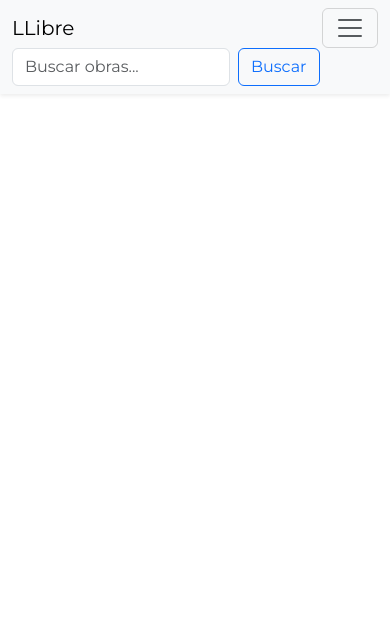
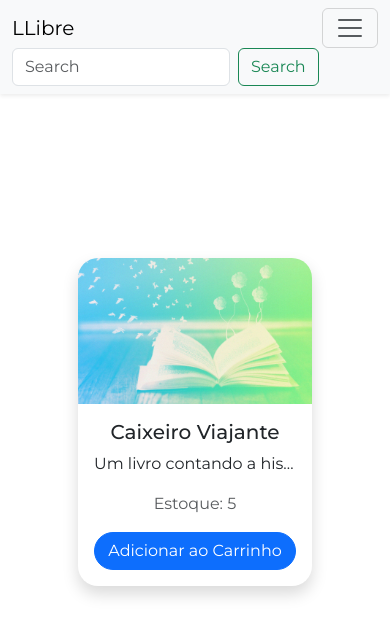
Before and after one commit to loreslei/reg_auth_llibre, a website: page search.html in a window 390 px wide. Drawn offline with nearby package versions, Linux system fonts and the light colour scheme.

Commit message:
deu muito trabalho

```diff
--- a/search.html
+++ b/search.html
@@ -3,9 +3,9 @@
   <head>
     <meta charset="utf-8">
     <meta name="viewport" content="width=device-width, initial-scale=1">
-    <title>Home</title>
+    <title>Buscar</title>
     <link rel="stylesheet" href="styles/universal.css">
-    <link rel="stylesheet" href="styles/buy.css">
+    <link rel="stylesheet" href="styles/home.css">
     <link href="https://cdn.jsdelivr.net/npm/bootstrap@5.3.3/dist/css/bootstrap.min.css" rel="stylesheet" integrity="sha384-QWTKZyjpPEjISv5WaRU9OFeRpok6YctnYmDr5pNlyT2bRjXh0JMhjY6hW+ALEwIH" crossorigin="anonymous">
   </head>
   <body>
@@ -32,14 +32,22 @@
             </ul>
           </div>
           <form class="d-flex" role="search">
-            <input class="form-control me-2" type="search" placeholder="Buscar obras..." aria-label="Search">
-            <button class="btn btn-outline-primary" type="submit">Buscar</button>
+            <input class="form-control me-2" type="search" placeholder="Search" aria-label="Search">
+            <button class="btn btn-outline-success" type="submit">Search</button>
           </form>
         </div>
       </nav>
 
     <div id="ContainerCompras" class="margin justify-content-center align-items-center min-vh-100">
-
+            <div class="card shadow" style="width: 18rem;">
+                <img src="styles/imgs/livro.jpg" class="card-img-top" alt="Um dos livros">
+                <div class="card-body">
+                  <h5 class="card-title text-center">Caixeiro Viajante</h5>
+                  <p class="card-text text-center text-truncate">Um livro contando a história de um caixeiro viajante que demorou 10 anos...</p>
+                  <p class="card-text text-center text-body-secondary">Estoque: 5</p>
+                  <a href="buy.html" class="btn btn-primary w-100 rounded-pill">Adicionar ao Carrinho</a>
+                </div>
+              </div>
     </div>
 
     <script src="https://cdn.jsdelivr.net/npm/bootstrap@5.3.3/dist/js/bootstrap.bundle.min.js" integrity="sha384-YvpcrYf0tY3lHB60NNkmXc5s9fDVZLESaAA55NDzOxhy9GkcIdslK1eN7N6jIeHz" crossorigin="anonymous"></script>
--- a/styles/buy.css
+++ b/styles/buy.css
@@ -30,10 +30,26 @@
 }
 
 #Excluir{
-    margin-left: 107px;
+    margin-left: 20px;
 }
 
-#Label{
-    transform: translateX(-13.5rem);
-    width: fit-content;
+@media(max-width: 1500px) {
+    .card {
+        width: 90%;
+        max-width: 600px;
+    }
 }
+
+@media(max-width: 768px) {
+    .card {
+        width: 100%;
+        max-width: 500px;
+    }
+}
+
+@media(max-width: 576px) {
+    .card {
+        width: 100%;
+        max-width: 400px;
+    }
+}
```
Also changed, not shown: styles/search.css (deleted).
